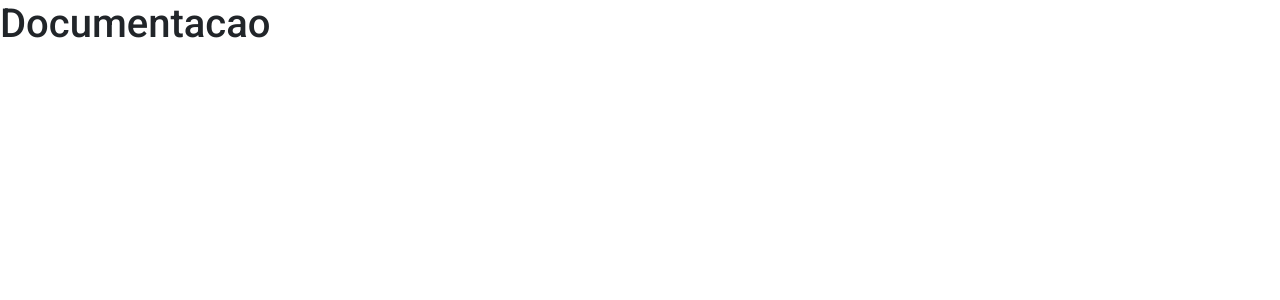
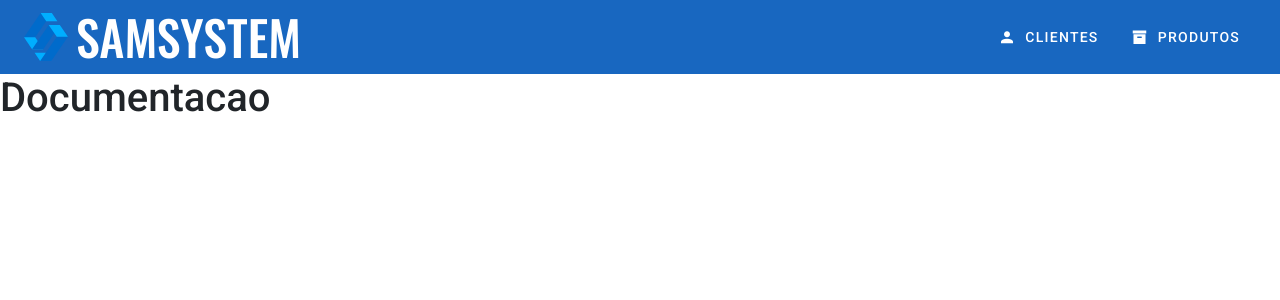
Before and after one commit to Samuelmvf/vue-test-project, a Vue app: page /#/ in a window 1280 px wide. Shown: the top 300 px of the page. Built offline with nearby package versions, Linux system fonts and the light colour scheme.

Commit message:
feat: criação do escopo inicial do componente de header da aplicação

```diff
--- a/src/App.vue
+++ b/src/App.vue
@@ -1,9 +1,13 @@
 <template>
+  <app-header />
   <router-view></router-view>
 </template>
 
 <script>
+import AppHeader from "@/components/app-header/app-header.vue";
+
 export default {
   name: 'App',
+  components: { AppHeader },
 }
 </script>
--- /dev/null
+++ b/src/components/app-header/app-header.vue
@@ -0,0 +1,33 @@
+<template>
+  <header class="bg-primary">
+    <nav class="px-4 max-app-size d-flex justify-content-between">
+      <logo-completo />
+      <menu-web />
+    </nav>
+  </header>
+</template>
+
+<script>
+import LogoCompleto from "@/components/logo/completo/logo-completo.vue";
+import MenuWeb from "@/components/menu/web/menu-web.vue";
+
+export default {
+  name: 'app-header',
+  components: { LogoCompleto, MenuWeb },
+  data () {
+    return {}
+  },
+}
+</script>
+
+<style lang="scss" scoped>
+header {
+  height: 4.625rem;
+  padding: .625rem 0;
+
+  nav {
+    height: 100%;
+    margin: 0 auto;
+  }
+}
+</style>
```
